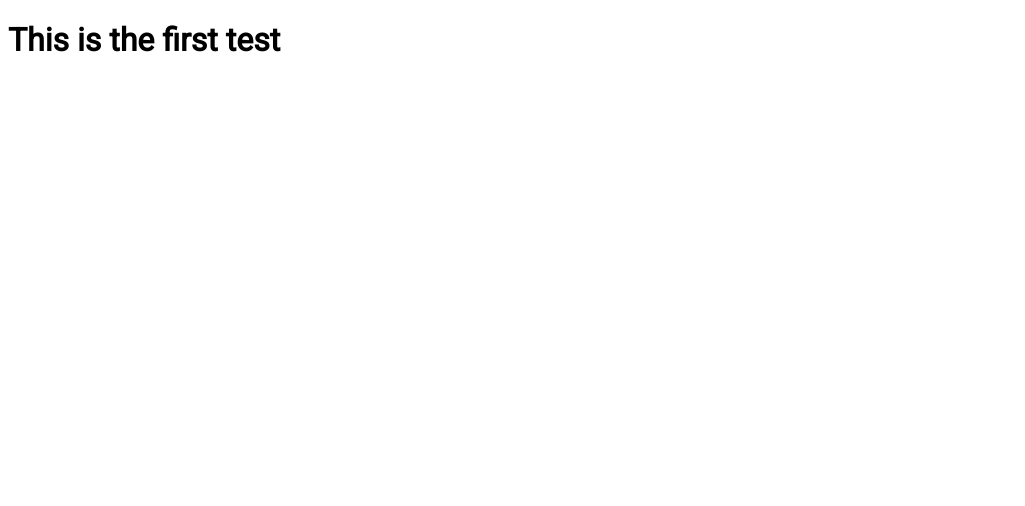
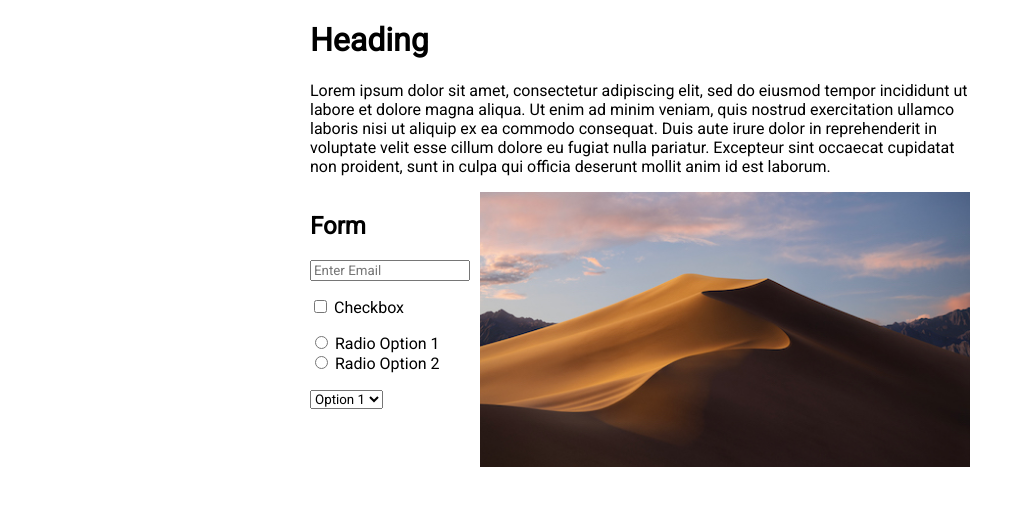
Before and after one commit to Juu-/apple-darkmode-example, a plain HTML site: page index.html in a window 1280 px wide. Shown: the whole page, without its empty margins (0-1025 px from the left). Drawn offline with Linux system fonts and the light colour scheme.

Commit message:
everything is fine

```diff
--- a/index.html
+++ b/index.html
@@ -8,7 +8,45 @@
 </head>
 <body>
 
-    <h1>This is the first test</h1>
+    <h1>Heading</h1>
+    <p>Lorem ipsum dolor sit amet, consectetur adipiscing elit, sed do eiusmod tempor incididunt ut labore et dolore magna aliqua. Ut enim ad minim veniam, quis nostrud exercitation ullamco laboris nisi ut aliquip ex ea commodo consequat. Duis aute irure dolor in reprehenderit in voluptate velit esse cillum dolore eu fugiat nulla pariatur. Excepteur sint occaecat cupidatat non proident, sunt in culpa qui officia deserunt mollit anim id est laborum.</p>
+
+    <div id="container">
+        <div>
+            <h2>Form</h2>
+
+            <p>
+                <input type="email" placeholder="Enter Email">
+            </p>
+
+            <p>
+                <input type="checkbox" id="checkbox">
+                <label for="checkbox">Checkbox</label>
+            </p>
+
+            <p>
+                <input type="radio" name="radio" id="first">
+                <label for="first">Radio Option 1</label>
+                <br>
+                <input type="radio" name="radio" id="second">
+                <label for="second">Radio Option 2</label>
+            </p>
+
+            <p>
+                <select>
+                    <option>Option 1</option>
+                    <option>Option 2</option>
+                    <option>Option 3</option>
+                </select>
+            </p>
+        </div>
+        <div>
+            <picture>
+                <source srcset="mojave-night.jpg" media="(prefers-color-scheme: dark)">
+                <img src="mojave-day.jpg" width="490px">
+            </picture>
+        </div>
+    </div>
 
 </body>
 </html>
--- a/style.css
+++ b/style.css
@@ -9,14 +9,29 @@
 
 body{
     background-color: white;
+    max-width: 660px;
+    margin: auto;
 }
 
+#container{
+    display: flex;
+}
+
+#container div{
+    flex: 2;
+}
+#container :first-child{
+    max-width: 170px;
+}
 
 @media (prefers-color-scheme: dark) {
     body{
-        background-color: #323232;
+        background-color: #1f1f1f;
     }
     h1{
         color: #d5d5d5;
     }
+    *{
+        color: white;
+    }
 }
```
Also changed, not shown: mojave-day.jpg (added), mojave-night.jpg (added).
